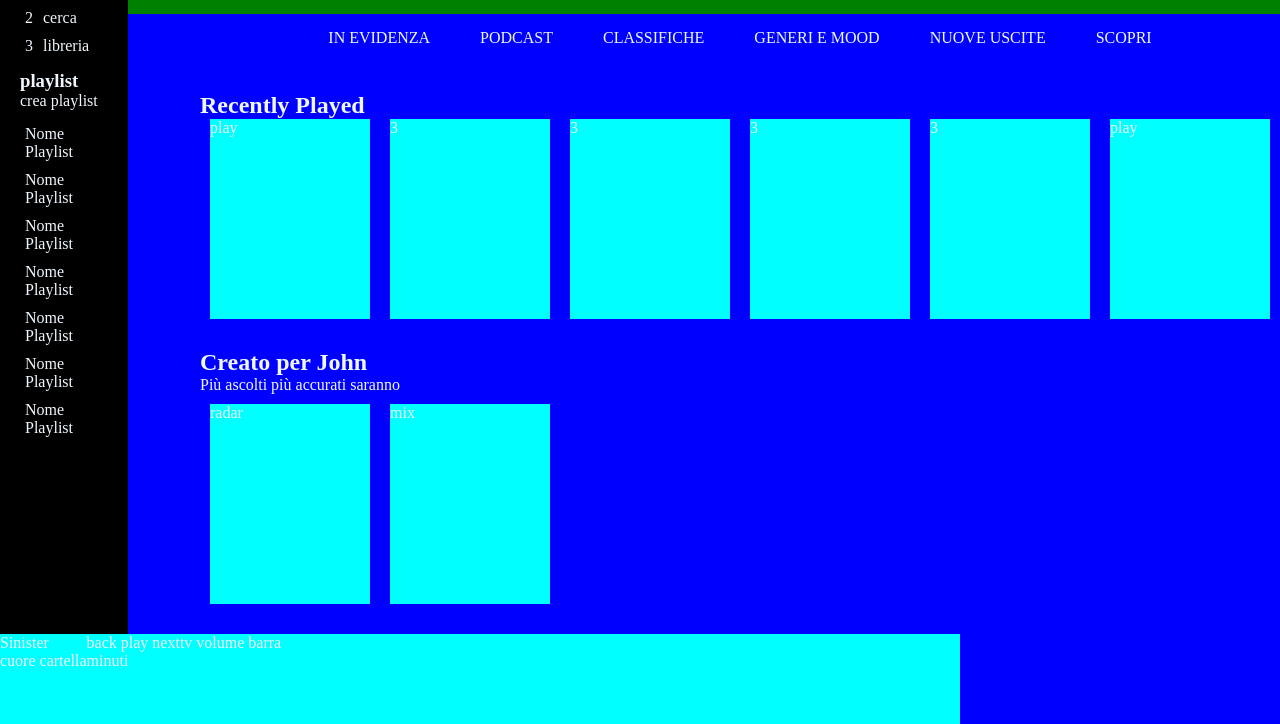
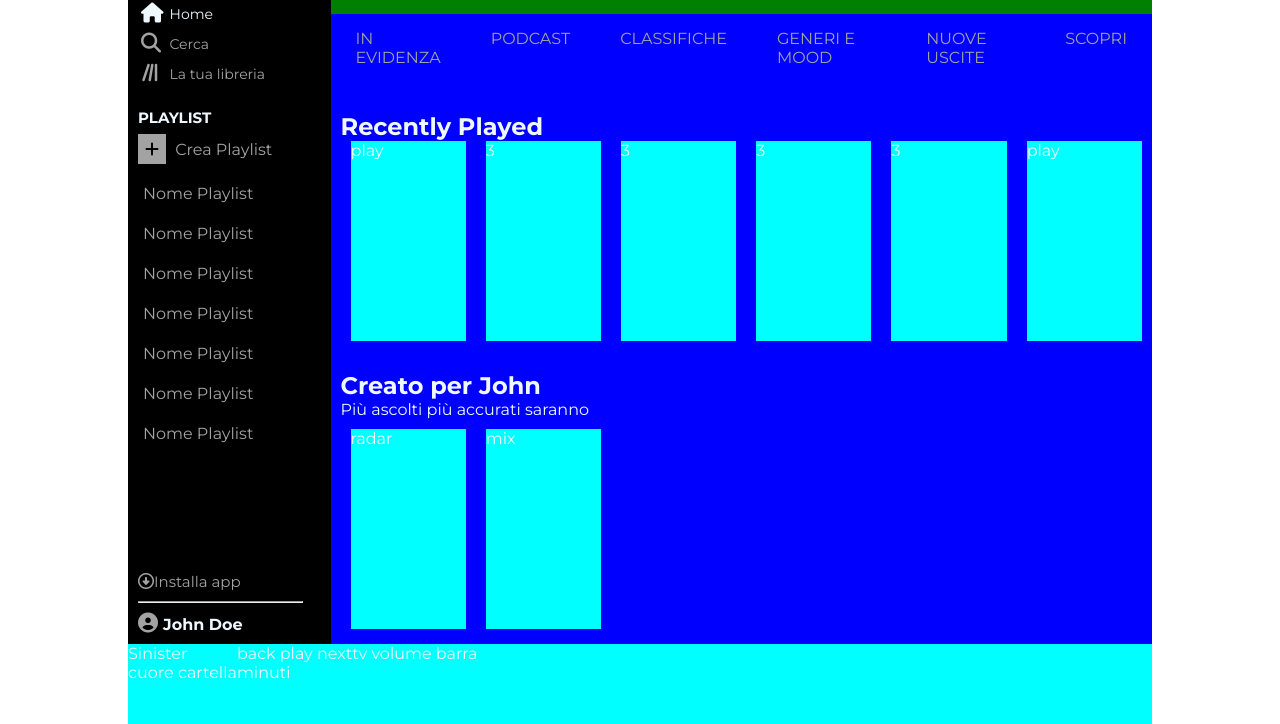
Before and after one commit to RosaD97/html-css-spotifyweb, a plain HTML site: page index.html in a window 1280 px wide. Shown: the part 76-800 px from the top of the page. Drawn offline with Linux system fonts and the light colour scheme.

Commit message:
aggiustato (più o meno) aside section

```diff
--- a/css/common.css
+++ b/css/common.css
@@ -9,8 +9,8 @@ COMMON
     flex-direction: column;
  }
 
-.padding-5px{
-    padding: 5px;
+.padding-3px{
+    padding: 3px;
 }
 
 ul li{
@@ -25,3 +25,18 @@ ul li{
 .padding-b-30px{
     padding-bottom: 30px;
 }
+
+body{
+    font-family: 'Montserrat', sans-serif;
+}
+
+.margin-l-10px{
+    margin-left: 10px;
+}
+
+/***************************
+FONT AWESOME
+ ***************************/
+ div.icons span, .fa-circle-user{
+    font-size: 20px;
+ }
--- a/css/footer.css
+++ b/css/footer.css
@@ -2,9 +2,6 @@
 FOOTER
  ***************************/
  .container-footer{
-    width: 75%;
     background-color: aqua;
-    height: 90px;
-    position: fixed;
-    bottom: 0;
+    height: 10vh;
  }
--- a/css/main.css
+++ b/css/main.css
@@ -3,20 +3,26 @@ ASIDE
  ***************************/
 
  .container-aside{
-    width: 10%;
+    width: 250px;
     background-color: var(--second-color);
-    padding: 20px;
-    position: fixed;
+    padding: 20px 0 0 10px;
+    height: 90vh;
  }
   .big-container{
-    max-width: 1440px;
+    max-width: 80vw;
     margin: 0 auto;
     color: aliceblue;
-    overflow: auto;
-    position: relative;
  }
 .logo-header{
     width: 70%;
+}
+
+.mini-logo{
+    display: none;
+    width: 30px;
+}
+.logo{
+    opacity: 100%;
 }
 
 .aside-menu{
@@ -29,27 +35,37 @@ MAIN
   .main-container{
     width: 100%;
     background-color: blue;
-    margin-bottom: 90px;
+    height: 90vh;
+    overflow: scroll;
  }
-.overflow{
-    overflow: auto;
-    margin-left: 200px;
-}
+
 /***************************
 PLAYLIST
 ***************************/
  .create-playlist{
     padding-bottom: 10px;
+    padding-top: 10px;
  }
- .playlist{
-    padding-bottom: 400px;
- }
+.lista-name-playlist{
+    line-height: 30px;
+    overflow: auto;
+    min-height: 300px;
+    flex-grow: 1;
+}
+
+ /***************************
+USER
+***************************/
+.utente{
+    margin-top: auto;
+    margin-bottom: 10px;
+
+}
 
 /***************************
 HEADER BTN
 ***************************/
  .header-btn{
-    width: 100%;
     height: 90px;
     background-color: green;
     justify-content: flex-end;
@@ -85,3 +101,49 @@ SUGGERIMENTI
     background-color: aqua;
     margin: 10px;
 }
+
+/***************************
+VERSION MD <=878px
+ ***************************/
+ @media screen and (max-width: 878px) {
+    .container-aside{
+        width: 22%;
+    }
+    .big-container{
+        max-width: 100vw;
+     }
+ }
+/***************************
+VERSION SM <=640px
+ ***************************/
+ @media screen and (max-width: 640px) {
+    .container-aside{
+        width: 30%;
+    }
+    .big-container{
+        max-width: 100vw;
+     }
+ }
+ /***************************
+VERSION XS <=552px
+ ***************************/
+ @media screen and (max-width: 552px) {
+    .container-aside{
+        width: 50px;
+    }
+     div.text-menu, .playlist, #text-install, #riga, .user-name{
+        display: none;
+     }
+     .fa-circle-user{
+        padding: 5px 0 5px 4px;
+     }
+     .fa-circle-down{
+        padding: 5px 0 13px 6px;
+     }
+     .mini-logo{
+        display: block;
+    }
+    .logo{
+        display: none;
+    }
+ }
--- a/css/style.css
+++ b/css/style.css
@@ -4,3 +4,44 @@
 @import url(variables.css);
 @import url(reset.css);
 @import url(main.css);
+
+/***************************
+ STYLE
+ ***************************/
+
+div.icons span:not(:first-child){
+    color: var(--font-color);
+}
+div.text-menu span:not(:first-child){
+    color: var(--font-color);
+}
+div.text-menu span{
+    font-size: 14px;
+    margin: 4px 0 2px 0;
+}
+
+.text-playlist, div.utente span#text-install{
+    font-size: 15px;
+}
+
+.fa-plus{
+    background-color: var(--font-color);
+    padding: 7px;
+    color: black;
+    margin: 7px 5px 0 0;
+}
+ul, div.create-playlist span, #text-install, #riga, .fa-circle-user, .fa-circle-down{
+    color: var(--font-color);
+}
+
+.fa-circle-arrow-down, .fa-circle-user{
+    padding-right: 5px;
+}
+
+#riga{
+    width: 165px;
+    margin: 10px 0;
+}
+.user-name{
+    font-weight: 600;
+}
--- a/css/variables.css
+++ b/css/variables.css
@@ -2,4 +2,5 @@
     --first-color: #141922;
     --second-color: #000000;
     --tre-color: blue;
+    --font-color: #a3a3a3;
 }
--- a/index.html
+++ b/index.html
@@ -6,42 +6,56 @@
     <meta name="viewport" content="width=device-width, initial-scale=1.0">
     <title>Spotify Web</title>
 
+
     <!-- CSS -->
     <link rel="stylesheet" href="css/style.css">
     <link rel="stylesheet" href="css/common.css">
     <link rel="stylesheet" href="css/footer.css">
 
+    <!-- Fonts -->
+    <link rel="preconnect" href="https://fonts.googleapis.com">
+    <link rel="preconnect" href="https://fonts.gstatic.com" crossorigin>
+    <link href="https://fonts.googleapis.com/css2?family=Montserrat:wght@300;400;700&display=swap" rel="stylesheet">
+
+    <!-- Font Awesome -->
+    <link rel="stylesheet" href="https://cdnjs.cloudflare.com/ajax/libs/font-awesome/6.2.1/css/all.min.css" integrity="sha512-MV7K8+y+gLIBoVD59lQIYicR65iaqukzvf/nwasF0nqhPay5w/9lJmVM2hMDcnK1OnMGCdVK+iQrJ7lzPJQd1w==" crossorigin="anonymous" referrerpolicy="no-referrer">
+
 
 </head>
 <body>
 
-    <!-- Main -->
+    <!-- MAIN -->
     <main class="big-container flex">
         <aside class="container-aside flex f-direction-col">
+            <!-- LOGO -->
             <div class="logo-header">
-                <img src="img/logo.svg" alt="logo spotify">
+                <img class="logo" src="img/logo.svg" alt="logo spotify">
+                <img class="mini-logo" src="img/logo-small.svg" alt="mini logo spotify">
             </div>
 
+            <!-- ASAID MENU -->
             <div class="aside-menu flex">
                 <div class="icons flex f-direction-col">
-                    <span class="padding-5px">1</span>
-                    <span class="padding-5px">2</span>
-                    <span class="padding-5px">3</span>
+                    <span class="padding-3px"><i class="fa-solid fa-house"></i></span>
+                    <span class="padding-3px"><i class="fa-solid fa-magnifying-glass"></i></span>
+                    <span class="padding-3px"><i class="fa-solid fa-lines-leaning"></i></span>
                 </div>
                 <div class="text-menu flex f-direction-col">
-                    <span class="padding-5px">home</span>
-                    <span class="padding-5px">cerca</span>
-                    <span class="padding-5px">libreria</span>
+                    <span class="padding-3px">Home</span>
+                    <span class="padding-3px">Cerca</span>
+                    <span class="padding-3px">La tua libreria</span>
                 </div>
             </div>
 
+            <!-- PLAYLIST -->
             <div class="playlist">
                 <div class="create-playlist">
-                    <h3>playlist</h3>
-                    <span>crea playlist</span>
+                    <h3 class="text-playlist">PLAYLIST</h3>
+                    <i class="fa-solid fa-plus"></i>
+                    <span>Crea Playlist</span>
                 </div>
                 <div class="lista-playlist">
-                    <ul>
+                    <ul class="lista-name-playlist">
                         <li>Nome Playlist</li>
                         <li>Nome Playlist</li>
                         <li>Nome Playlist</li>
@@ -53,10 +67,11 @@
                 </div>
             </div>
 
+            <!-- USER -->
             <div class="utente">
-                <span>installa app</span>
-                <hr>
-                <span>jhon</span>
+                <i class="fa-regular fa-circle-down"></i><span id="text-install">Installa app</span>
+                <hr id="riga">
+                <i class="fa-solid fa-circle-user"></i><span class="user-name">John Doe</span>
             </div>
 
         </aside>
@@ -68,7 +83,8 @@
                 <button id="btn-upgrade">upgrade</button>
             </div>
 
-            <div class="overflow">
+            <!-- SEZIONE PRINCIPALE -->
+            <div>
                 <!-- MENU LIST -->
                 <div class="menu-list padding-b-30px">
                     <ul class="flex ul-list">
@@ -82,7 +98,7 @@
                 </div>
 
                 <!-- PLAYED -->
-                <div class="padding-b-30px">
+                <div class="padding-b-30px margin-l-10px">
                     <h2>Recently Played</h2>
                     <div class="row flex">
                         <div class="col-p">play</div>
@@ -95,7 +111,7 @@
                 </div>
 
                 <!-- SUGGERIMENTI -->
-                <div class="padding-b-30px">
+                <div class="padding-b-30px margin-l-10px">
                     <h2>Creato per John</h2>
                     <span>Più ascolti più accurati saranno</span>
                     <div class="row-s flex">
@@ -105,7 +121,7 @@
                 </div>
 
                 <!-- POPULAR ARTIST -->
-                <div>
+                <div class="margin-l-10px">
                     <h2>Artisti più popolari</h2>
                     <span>Più ascolti più accurati saranno</span>
                     <div class="row-s flex">
```
